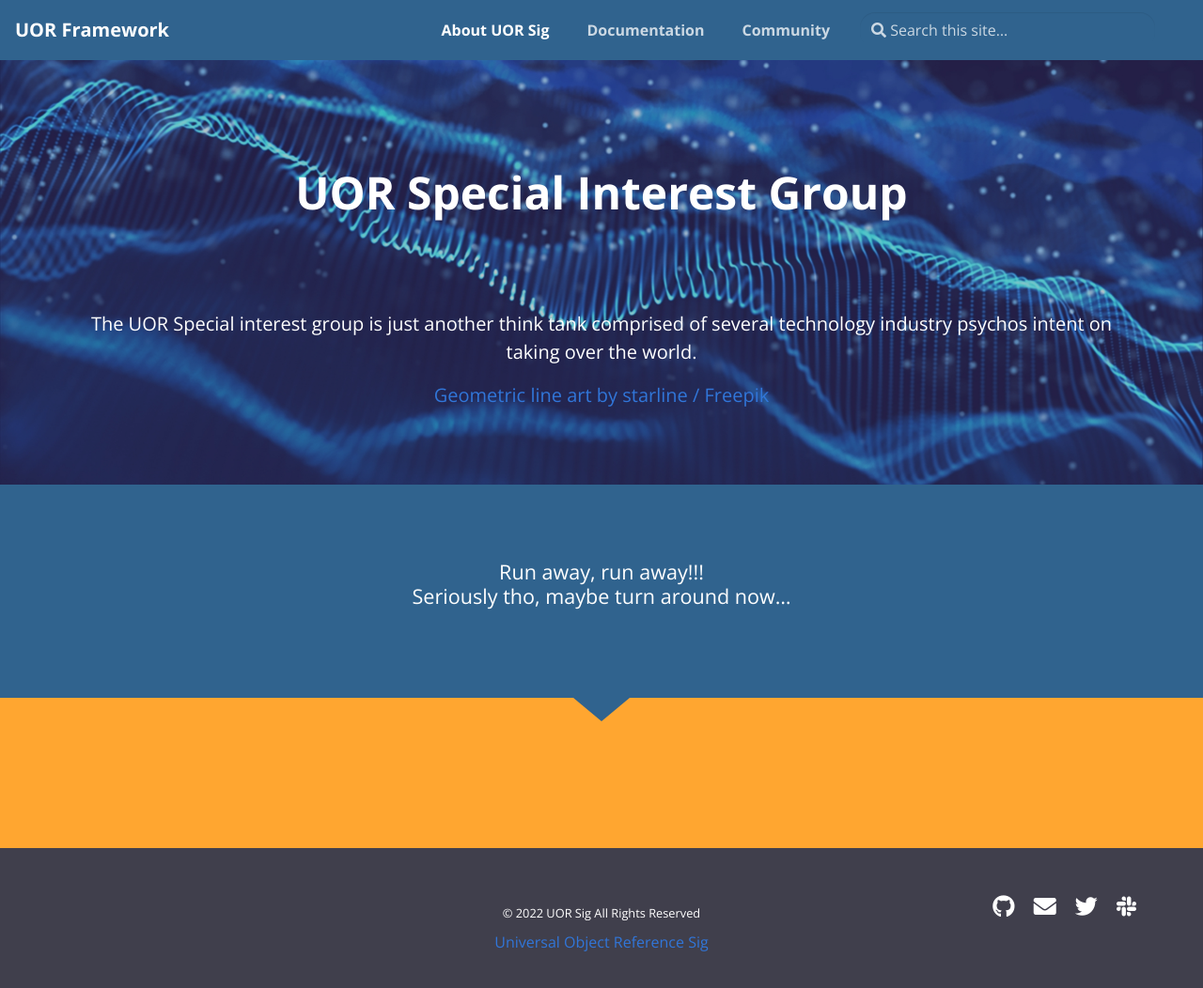
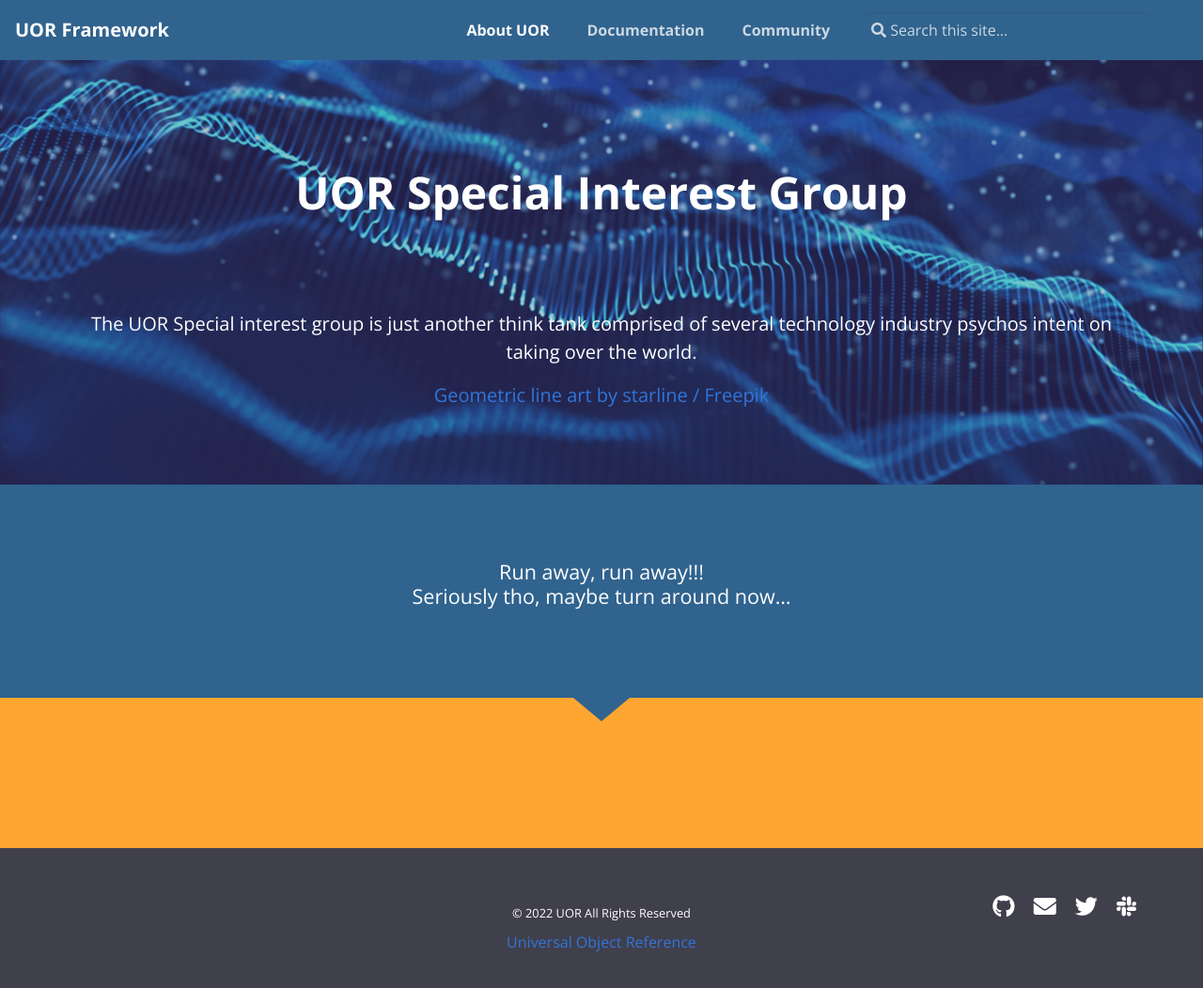
Before and after one commit to uor-framework/uor-framework.github.io, a website: page docs/about/_print/index.html in a window 1280 px wide. Shown: the whole page at 94% size. Drawn offline with nearby package versions, Linux system fonts and the light colour scheme; some packages are replaced by stand-ins of ours; a script that the page names is missing; a web font is replaced by a local one.

Commit message:
redact 'sig'

```diff
--- a/docs/about/_print/index.html
+++ b/docs/about/_print/index.html
@@ -20,7 +20,7 @@
 <link rel="icon" type="image/png" href="/favicons/android-144x144.png" sizes="144x144">
 <link rel="icon" type="image/png" href="/favicons/android-192x192.png" sizes="192x192">
 
-<title>Universal Object Reference Sig | UOR Framework</title>
+<title>Universal Object Reference | UOR Framework</title>
 <meta name="description" content="
 
 
@@ -39,16 +39,16 @@
 
 
 ">
-<meta property="og:title" content="Universal Object Reference Sig" />
-<meta property="og:description" content="Universal Object Reference Sig" />
+<meta property="og:title" content="Universal Object Reference" />
+<meta property="og:description" content="Universal Object Reference" />
 <meta property="og:type" content="website" />
 <meta property="og:url" content="/about/" /><meta property="og:image" content="/about/_print/featured-background.jpg"/><meta property="og:site_name" content="UOR Framework" />
 
-<meta itemprop="name" content="Universal Object Reference Sig">
-<meta itemprop="description" content="Universal Object Reference Sig"><meta name="twitter:card" content="summary_large_image"/>
+<meta itemprop="name" content="Universal Object Reference">
+<meta itemprop="description" content="Universal Object Reference"><meta name="twitter:card" content="summary_large_image"/>
 <meta name="twitter:image" content="/about/_print/featured-background.jpg"/>
-<meta name="twitter:title" content="Universal Object Reference Sig"/>
-<meta name="twitter:description" content="Universal Object Reference Sig"/>
+<meta name="twitter:title" content="Universal Object Reference"/>
+<meta name="twitter:description" content="Universal Object Reference"/>
 
 
 
@@ -85,7 +85,7 @@
 
 
 
-				<a class="nav-link active" href="/about/" ><span class="active">About UOR Sig</span></a>
+				<a class="nav-link active" href="/about/" ><span class="active">About UOR</span></a>
 			</li>
 
 			<li class="nav-item mr-4 mb-2 mb-lg-0">
@@ -264,10 +264,10 @@ Seriously tho, maybe turn around now…</p>
 
       </div>
       <div class="col-12 col-sm-4 text-center py-2 order-sm-2">
-        <small class="text-white">&copy; 2022 UOR Sig All Rights Reserved</small>
+        <small class="text-white">&copy; 2022 UOR All Rights Reserved</small>
 
 
-		<p class="mt-2"><a href="/about/">Universal Object Reference Sig</a></p>
+		<p class="mt-2"><a href="/about/">Universal Object Reference</a></p>
 
       </div>
     </div>
```
